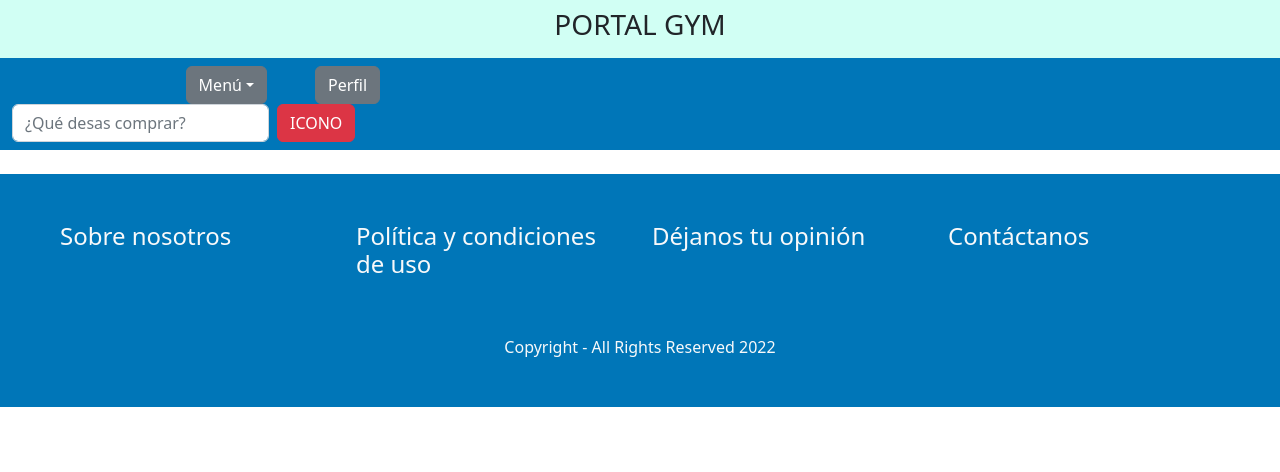
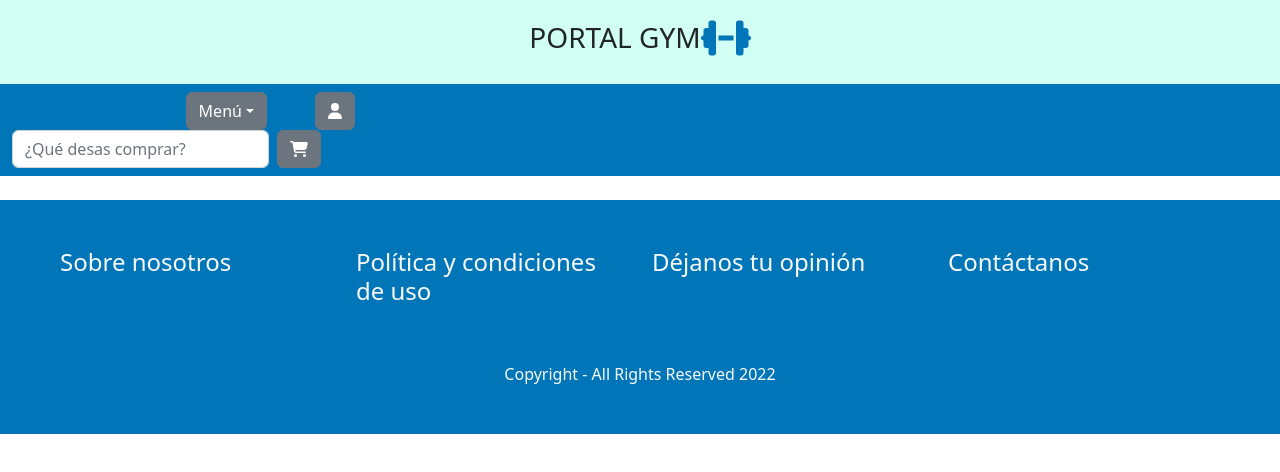
Before and after one commit to pablotroncosog/final-proyect-spacegym-frontend, a React (Create React App) app in the folder space-gym/: page / in a window 1280 px wide. Shown: the top 472 px of the page. Built offline with nearby package versions, Linux system fonts and the light colour scheme.

Commit message:
commit 2 feature nav

```diff
--- a/space-gym/package.json
+++ b/space-gym/package.json
@@ -3,6 +3,10 @@
   "version": "0.1.0",
   "private": true,
   "dependencies": {
+    "@fortawesome/fontawesome-svg-core": "^6.2.0",
+    "@fortawesome/free-brands-svg-icons": "^6.2.0",
+    "@fortawesome/free-solid-svg-icons": "^6.2.0",
+    "@fortawesome/react-fontawesome": "^0.2.0",
     "@testing-library/jest-dom": "^5.16.5",
     "@testing-library/react": "^13.4.0",
     "@testing-library/user-event": "^13.5.0",
--- a/space-gym/src/components/Navbar.js
+++ b/space-gym/src/components/Navbar.js
@@ -1,12 +1,16 @@
 import React from "react";
 import "../styles/App.css";
+import { FontAwesomeIcon, FontawesomeObject } from "@fortawesome/react-fontawesome"
+import { faUser } from "@fortawesome/free-solid-svg-icons"
+import { faCartShopping } from "@fortawesome/free-solid-svg-icons"
+import { faDumbbell } from "@fortawesome/free-solid-svg-icons"
 
 export function Navbar() {
 
     return <div classNameName="container-fluid ">
         <nav className="navbar " id="bg-navbar-1">
             <div className="container-fluid d-flex justify-content-center">
-               <h3>PORTAL GYM</h3>
+                <h3>PORTAL GYM</h3>  <div className="mb-2" style={{ fontSize: "40px", color: "#0076B8"}} > <FontAwesomeIcon icon={faDumbbell} /></div>
             </div>
         </nav>
         <nav className="navbar" id="bg-navbar-2">
@@ -24,12 +28,12 @@ export function Navbar() {
                         </ul>
                     </div>
 
-                    <button type="button m-5" class="btn btn-secondary">Perfil</button>
+                    <button type="button m-5" class="btn btn-secondary"> <FontAwesomeIcon icon={faUser} />  </button>
 
                 </div>
                 <form className="d-flex" role="search">
                     <input className="form-control me-2" type="search" placeholder="¿Qué desas comprar?" aria-label="Search" />
-                    <button className="btn btn-danger" type="submit">ICONO</button>
+                    <button className="btn btn-secondary" type="submit"> <FontAwesomeIcon icon={faCartShopping} />  </button>
                 </form>
             </div>
         </nav>
```
Also changed, not shown: 1 other file (tests, documents, lock files or other folders).
